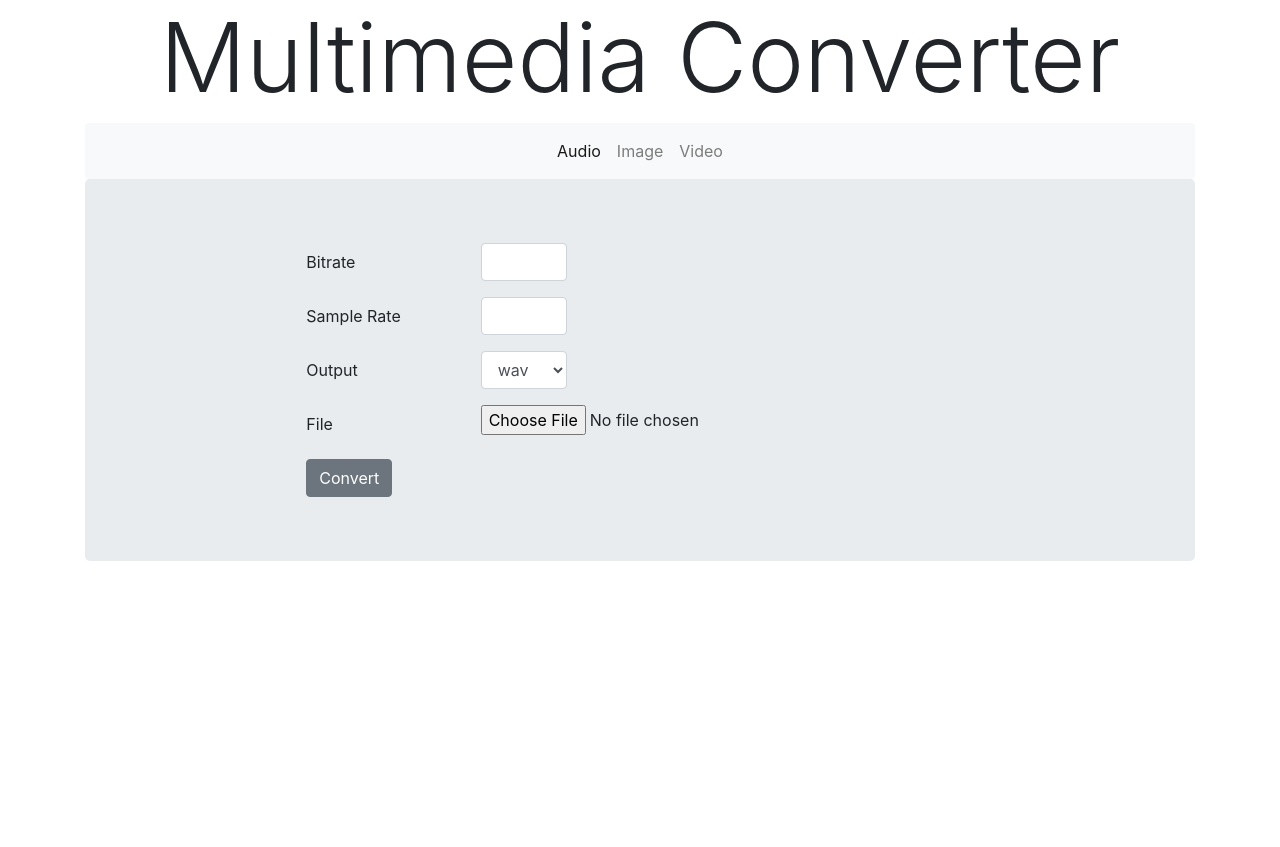
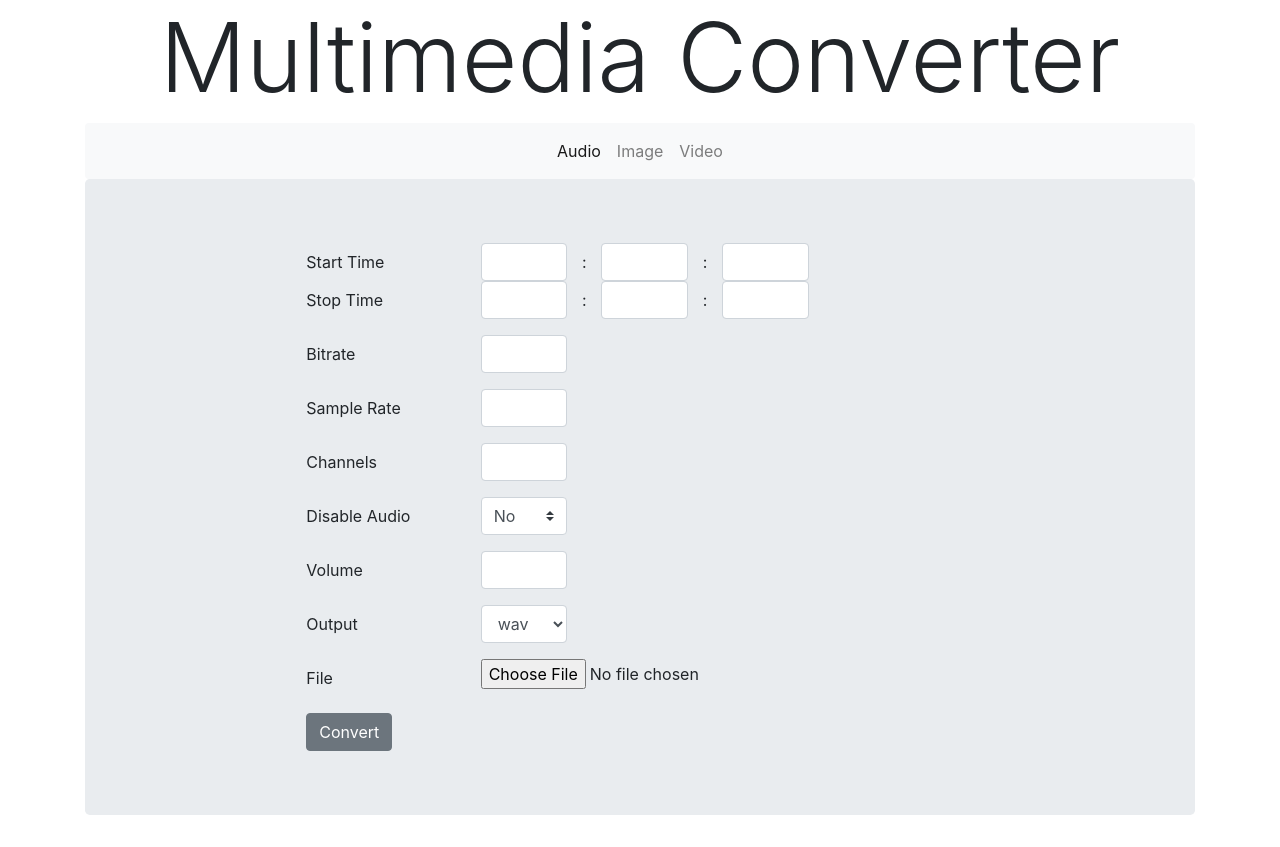
Before and after one commit to adadeeeh/multimedia-converter, a Flask app: page / in a window 1280 px wide. Before the commit the page ends 561 px from the top, so only its background shows below. Run offline with Flask 2, Linux system fonts and the light colour scheme; some libraries are stand-ins or nearby versions.

Commit message:
Update index html

```diff
--- a/templates/index.html
+++ b/templates/index.html
@@ -24,6 +24,34 @@
             <div class="jumbotron">
                 <form action="/api/convert/audio" method="post" enctype="multipart/form-data" target="_blank">
                     <div class="col-sm-8 mx-auto">
+                        <div class="form-gorup row">
+                            <label class="col-3 col-form-label">Start Time</label>
+                            <div class="col-2">
+                                <input name="time_off_h" class="form-control" type="number" value="" min="0" max="24">
+                            </div>
+                            <label class="col-form-label">:</label>
+                            <div class="col-2">
+                                <input name="time_off_m" class="form-control" type="number" value="" min="0" max="60">
+                            </div>
+                            <label class="col-form-label">:</label>
+                            <div class="col-2">
+                                <input type="number" class="form-control" name="time_off_s" value="" min="0" max="60">
+                            </div>
+                        </div>
+                        <div class="form-group row">
+                            <label class="col-3 col-form-label">Stop Time</label>
+                            <div class="col-2">
+                                <input name="time_stop_h" class="form-control" type="number" value="" min="0" max="24">
+                            </div>
+                            <label class="col-form-label">:</label>
+                            <div class="col-2">
+                                <input name="time_stop_m" class="form-control" type="number" value="" min="0" max="60">
+                            </div>
+                            <label class="col-form-label">:</label>
+                            <div class="col-2">
+                                <input type="number" class="form-control" name="time_stop_s" value="" min="0" max="60">
+                            </div>
+                        </div>
                         <div class="form-group row">
                             <label for="bitrate" class="col-3 col-form-label">Bitrate</label>
                             <div class="col-2">
@@ -34,6 +62,27 @@
                             <label for="sample-rate" class="col-3 col-form-label">Sample Rate</label>
                             <div class="col-2">
                                 <input name="sample_rate" class="form-control" type="text" value="" title="In kHz">
+                            </div>
+                        </div>
+                        <div class="form-group row">
+                            <label class="col-3 col-form-label">Channels</label>
+                            <div class="col-2">
+                                <input type="number" name="channels" value="" min="0" class="form-control">
+                            </div>
+                        </div>
+                        <div class="form-group row">
+                            <label class="col-3 col-form-label">Disable Audio</label>
+                            <div class="col-2">
+                                <select name="disable_audio" class="custom-select">
+                                    <option value="">No</option>
+                                    <option value="true">Yes</option>
+                                </select>
+                            </div>
+                        </div>
+                        <div class="form-group row">
+                            <label class="col-3 col-form-label">Volume</label>
+                            <div class="col-2">
+                                <input type="number" name="volume" class="form-control" min="0" max="255">
                             </div>
                         </div>
                         <div class="form-group row">
@@ -58,10 +107,6 @@
                 </form>
             </div>
         </main>
-            <!-- <label for="width" class="col-2 col-form-label">Width:</label>
-            <input class="form-control" title="Enter new width for JPG image" type="text" name="width" id="width" value=""/> x
-            <label for="height">Height:</label>
-            <input class="form-control" title="Enter new height for JPG image" type="text" name="height" id="height" value=""/> pixels -->
     </div>
 
 </body>
```
